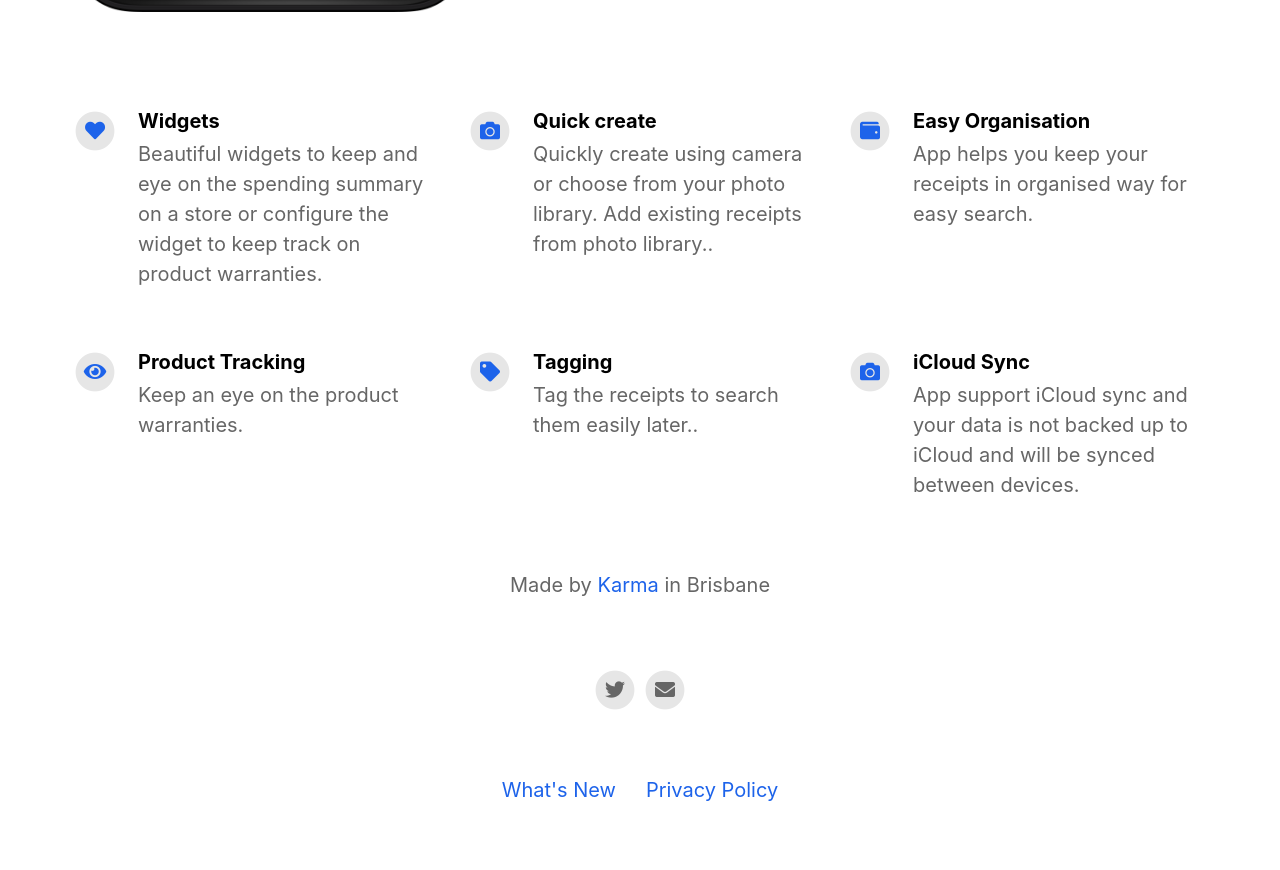
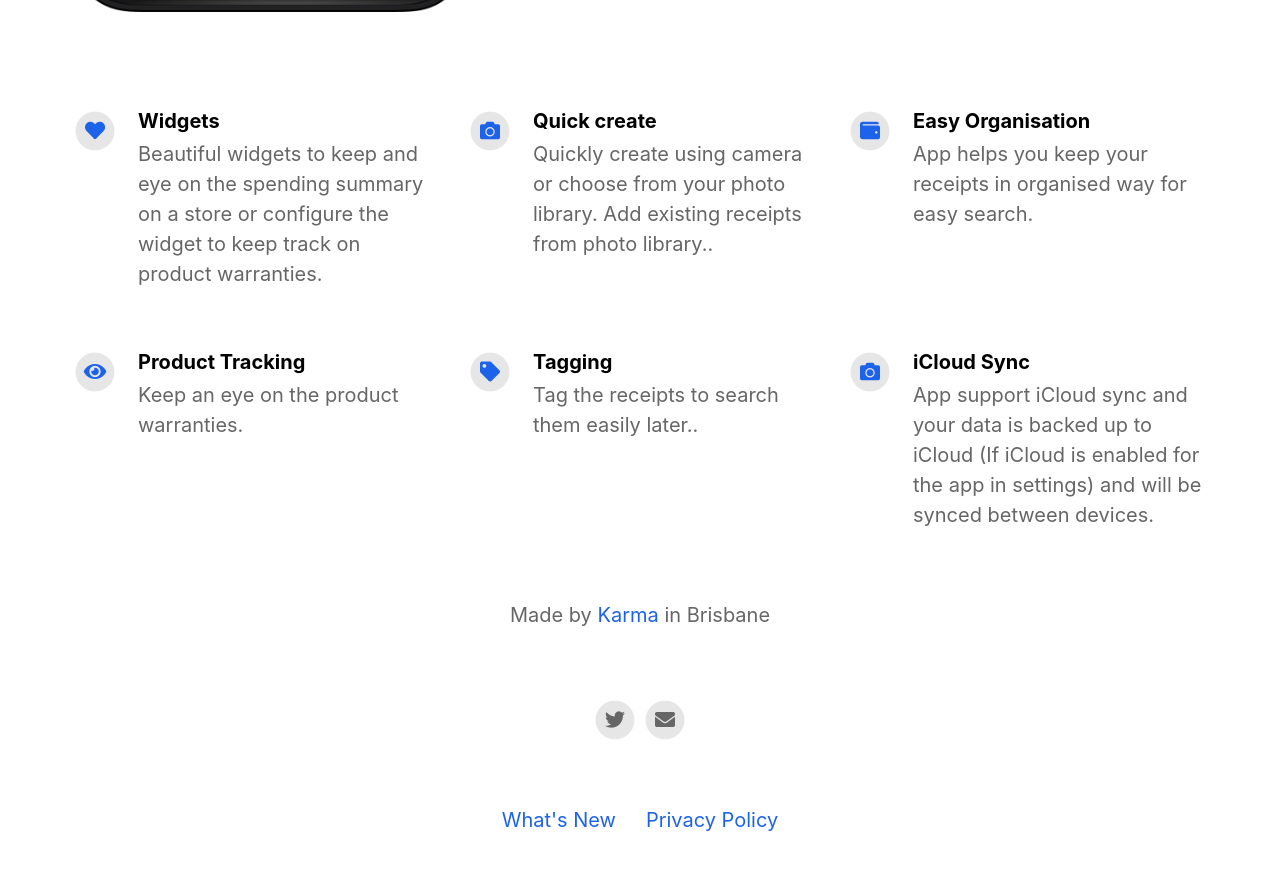
Before and after one commit to karm435/receiptly.github.io, a Jekyll site: the page built from index.html, in a window 1280 px wide and 900 px high, scrolled down 973 px. Shown: the top 870 px of the window. Built offline with Jekyll 4.4.1, drawn with Linux system fonts in a browser that asks for light colours; nearby versions of some CDN libraries.

Commit message:
updated the icloud sync backup text in FAQs

```diff
--- a/_config.yml
+++ b/_config.yml
@@ -55,7 +55,7 @@ features                                  :
     fontawesome_icon_name                 : tag
 
   - title                                 : iCloud Sync
-    description                           : App support iCloud sync and your data is not backed up to iCloud and will be synced between devices.
+    description                           : App support iCloud sync and your data is backed up to iCloud (If iCloud is enabled for the app in settings) and will be synced between devices.
     fontawesome_icon_name                 : camera
 
 faqs                                      :
```
